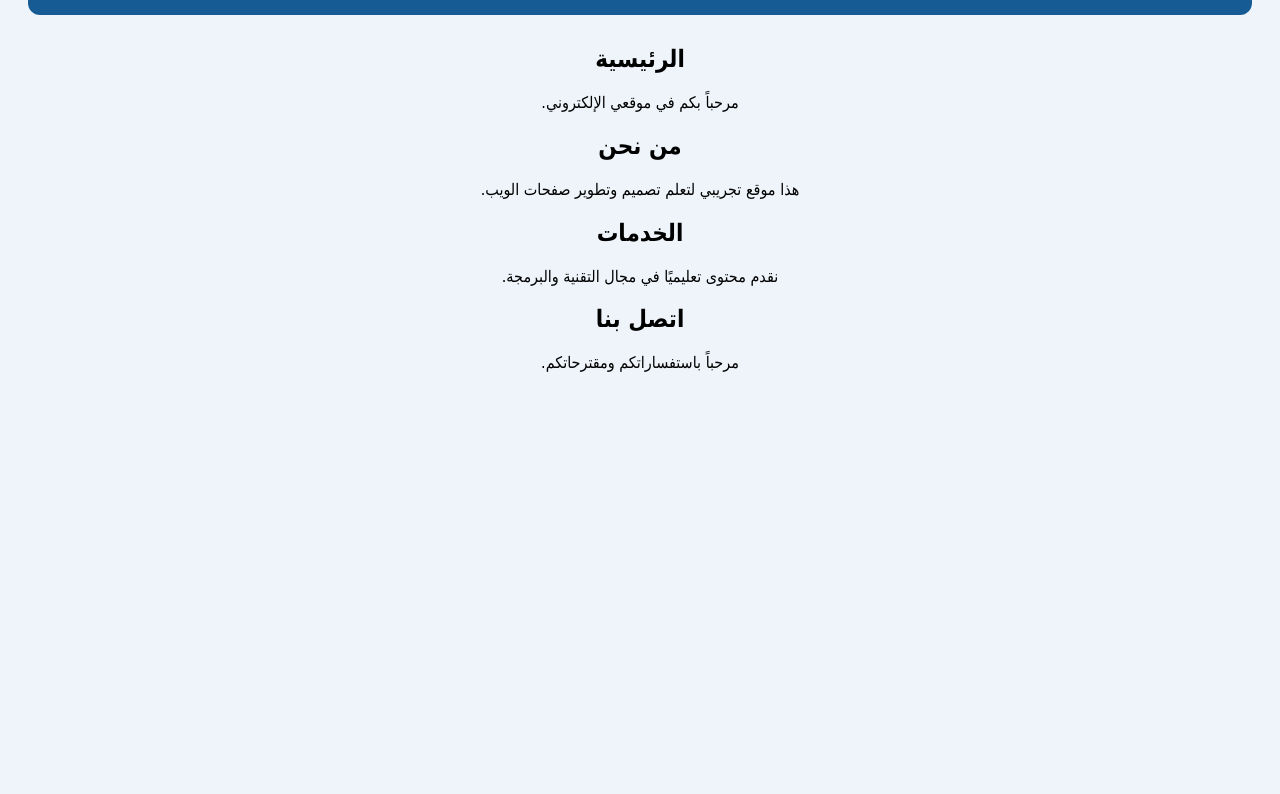
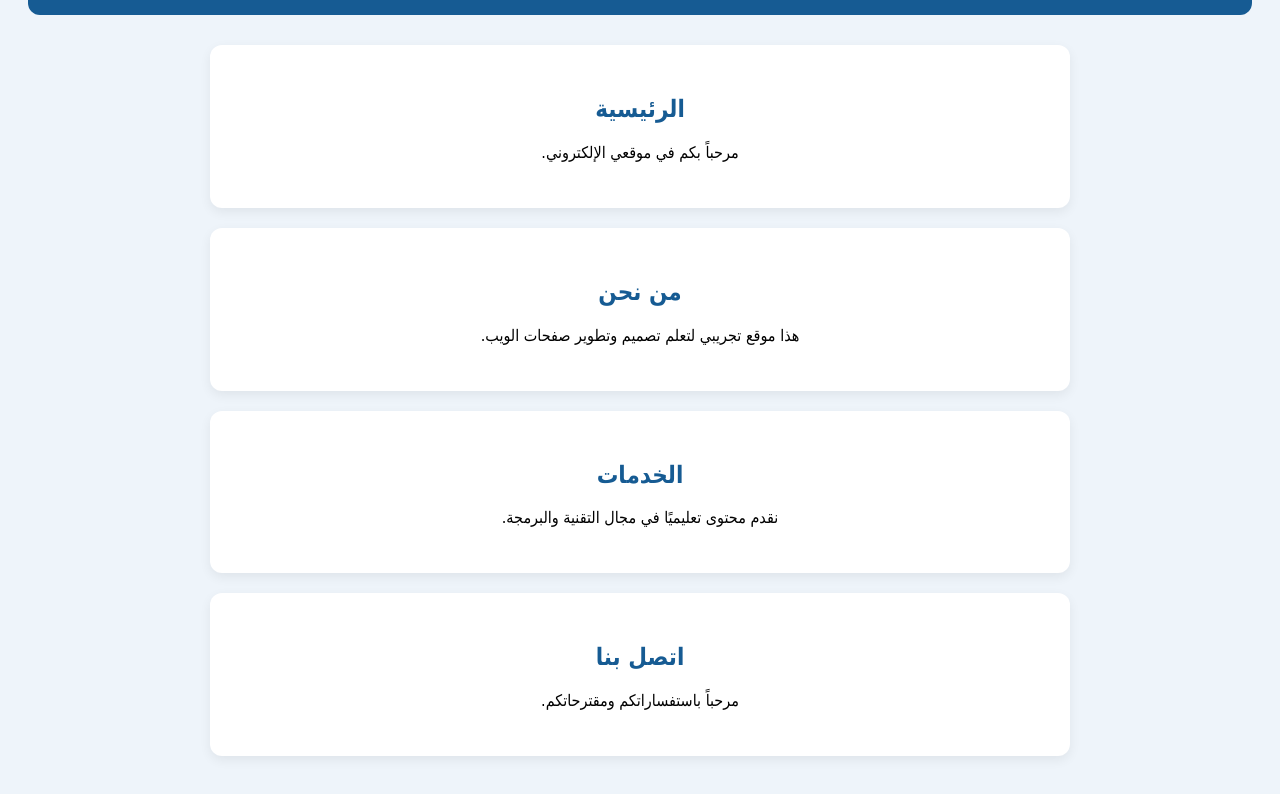
Before and after one commit to m3zinalmamari/life, a plain HTML site: page index.html in a window 1280 px wide. Shown: the part 104-898 px from the top of the page. Before the commit the page ends 800 px from the top, so only its background shows below. Drawn offline with Linux system fonts and the light colour scheme.

Commit message:
Update index.html

```diff
--- a/index.html
+++ b/index.html
@@ -57,6 +57,24 @@
     color: #b9e3ff;
 }
 
+
+.section {
+    background: white;
+    padding: 30px;
+    margin: 20px auto;
+    max-width: 800px;
+    border-radius: 12px;
+    box-shadow: 0 4px 12px #0001;
+}
+
+.section h2 {
+    color: #165b93;
+}
+
+html {
+    scroll-behavior: smooth;
+}
+
     </style>
 </head>
 <body>
```
